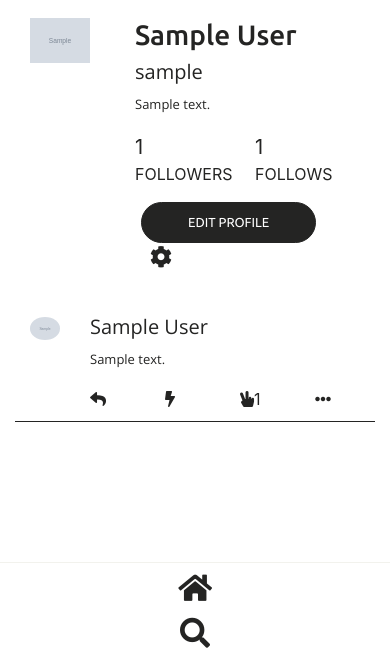
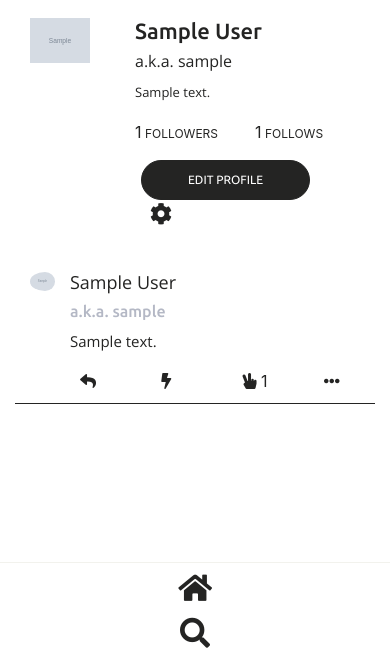
Before and after one commit to tacro/rhyme-pjt, a Django app: page /rhymers/1 in a window 390 px wide. Shown: the part 48-699 px from the top of the page. Run offline with Django 3.2, Linux system fonts and the light colour scheme; a user stored in the database is signed in; tables that the repository leaves empty hold one stand-in row (values such as "Sample post"); grey boxes marked "Sample" are stand-in pictures; some libraries are stand-ins or nearby versions.

Commit message:
make user's my page responsive

```diff
--- a/users/static/users/css/users-responsive.css
+++ b/users/static/users/css/users-responsive.css
@@ -31,10 +31,84 @@
 /* extra small devices (phones) */
 
 @media (min-width: 321px) and (max-width: 575px) {
+  #user-info h3{
+    font-size: 22px;
+  }
 
+  #user-info h5{
+    font-size: 16px;
+  }
 
+  #user-info p {
+    font-size: 13px;
+  }
+
+  #user-info a span {
+    font-size: 16px;
+  }
+
+  #user-info a {
+    font-size: 12px;
+  }
 }
 
 @media (max-width: 320px) {
 
+  #user-info {
+    padding: 0;
+  }
+  #user-info h3{
+    font-size: 18px;
+  }
+
+  #user-info h5{
+    font-size: 14px;
+  }
+
+  #user-info p {
+    font-size: 11px;
+    line-height: 12px;
+  }
+
+  #user-info a span {
+    font-size: 13px;
+  }
+
+  #user-info a {
+    font-size: 8px;
+  }
+
+  #user-info .btn-black {
+    color: #FFF;
+    padding: 5px 30px;
+  }
+
+  #user-info a i{
+    font-size: 18px;
+    vertical-align: middle;
+    margin: 0 0 5px 5px;
+  }
+
+  #post-left {
+    padding: 0 5px 0 0;
+  }
+
+  #post-left img {
+    width: 35px;
+  }
+
+  #post-rhymer h5 {
+    font-size: 12px;
+    margin: 0;
+  }
+
+  #post-rhymer h6 {
+    font-size: 10px;
+    margin: 0 0 5px 0;
+  }
+
+  #post-body p {
+    padding-right: 5px;
+    font-size: 13px;
+  }
 }
--- a/users/static/users/css/users.css
+++ b/users/static/users/css/users.css
@@ -27,6 +27,10 @@
 ======================================*/
 #user-info {
   margin: 0 auto;
+}
+
+#user-info img {
+  width: 100px;
 }
 
 #user-info a {
@@ -72,6 +76,49 @@
   border-bottom: 1px solid #242423;
 }
 
+.post {
+  margin: 8px 0;
+  padding-bottom: 8px;
+  border-bottom: 1px solid #B4B8C5;
+}
+
+.post-reaction a {
+  color: #242423;
+}
+
+.post-reaction a:hover {
+  color: #FFCF35;
+}
+
+#post-left {
+  margin: 0;
+}
+
+#post-left img {
+  width: 50px;
+  padding-right: 5px;
+}
+
+#post-right,
+#post-rhymer,
+#post-body {
+  padding: 0 0 0 5px;
+}
+
+#post-rhymer h5 {
+  font-size: 18px;
+  word-wrap: break-word;
+}
+
+#post-rhymer h6 {
+  color: #B4B8C5;
+}
+
+#post-body p {
+  font-size: 15px;
+  word-wrap: break-word;
+}
+
 /* =====================================
   follows/followers
 ======================================*/
--- a/users/templates/users/detail.html
+++ b/users/templates/users/detail.html
@@ -3,6 +3,7 @@
 {% block css %}
   <!-- Stylesheet for users app -->
   <link rel="stylesheet" href="{% static 'users/css/users.css' %}">
+  <link rel="stylesheet" href="{% static 'users/css/users-responsive.css' %}">
 {% endblock %}
 {% block content %}
 
@@ -10,9 +11,9 @@
   <div id="user-info" class="row pt-3">
     <div class="col-3">
       {% if user.icon %}
-      <img src="{{ user.icon.url }}" class="img-fluid" />
+      <img src="{{ user.icon.url }}" class="img-fluid float-right" />
       {% else %}
-      <img src="{% static "users/img/default_icon.png" %}" class="img-fluid" alt="he doesn't have icon" />
+      <img src="{% static "users/img/default_icon.png" %}" class="img-fluid float-right" alt="he doesn't have icon" />
       {% endif %}
     </div>
     <div class="col-9">
@@ -20,8 +21,10 @@
         <div class="col-12">
           {% if user.mcname %}
           <h3>{{ user.mcname }}</h5>
+          <h5>a.k.a. {{ user.username }}</h5>
+          {% else %}
+          <h5>{{user.username}}</h5>
           {% endif %}
-          <h5>{{user.username}}</h5>
         </div>
         <div class="col-12">
           <p>{{user.biography}}</p>
@@ -54,27 +57,30 @@
         <div class="row post">
           <div class="col-2" id="post-left">
             {% if post.rhymer.icon %}
-              <img src="{{ post.rhymer.icon.url }}" class="img-fluid rounded-circle" alt="user's icon">
+              <img src="{{ post.rhymer.icon.url }}" class="img-fluid rounded-circle float-right" alt="user's icon">
             {% else %}
-              <img src="{% static 'users/img/default_icon.png' %}" alt="user's icon">
+              <img src="{% static 'default_icon.png' %}" class="img-fluid rounded-circle float-right" alt="user's icon">
             {% endif %}
           </div>
           <div class="col-10" id="post-right">
               <div class="row">
                 <div class="col-12" id="post-rhymer">
                   {% if post.rhymer.mcname %}
-                    <h5>{{ post.rhymer.mcname}} </h5>
+                    <h5>{{ post.rhymer.mcname }} </h5>
+                    <h6>a.k.a. {{ post.rhymer.username}}</h6>
                   {% else %}
                     <h5>{{ post.rhymer.username}} </h5>
                   {% endif %}
                 </div>
                 <div class="col-12" id="post-body">
-                  <p>{{ post.body }} </p>
+                  <p>{{ post.body }}</p>
                 </div>
-                <div class="col-3" class="post-reaction"><i class="fas fa-reply"></i></div>
-                <div class="col-3" class="post-reaction"><i class="fas fa-bolt"></i></div>
-                <div class="col-3" class="post-reaction"><i class="fas fa-hand-peace"></i>{{ post.likes.count }}</div>
-                <div class="col-3" class="post-reaction"><i class="fas fa-ellipsis-h"></i></div>
+                <div class="offset-lg-1"></div>
+                <div class="col-3 col-lg-2 post-reaction"><a href="{% url 'answer' post.id %}"><i class="fas fa-reply"></i></a></div>
+                <div class="col-3 col-lg-2 post-reaction"><a href="{% url 'beef' post.id %}"><i class="fas fa-bolt"></i></a></div>
+                <div class="col-3 col-lg-2 post-reaction"><a class="like-btn" data-href="{{ post.get_api_like_url }}" data-likes="{{ post.likes.count }}" href="{{ post.get_like_url }}"><i class="fas fa-hand-peace"></i><span class="like-text"> {{ post.likes.count }}</span></a></div>
+                <div class="col-3 col-lg-2 post-reaction"><i class="fas fa-ellipsis-h"></i></div>
+                <div class="offset-lg-1"></div>
               </div>
           </div>
         </div>
```
